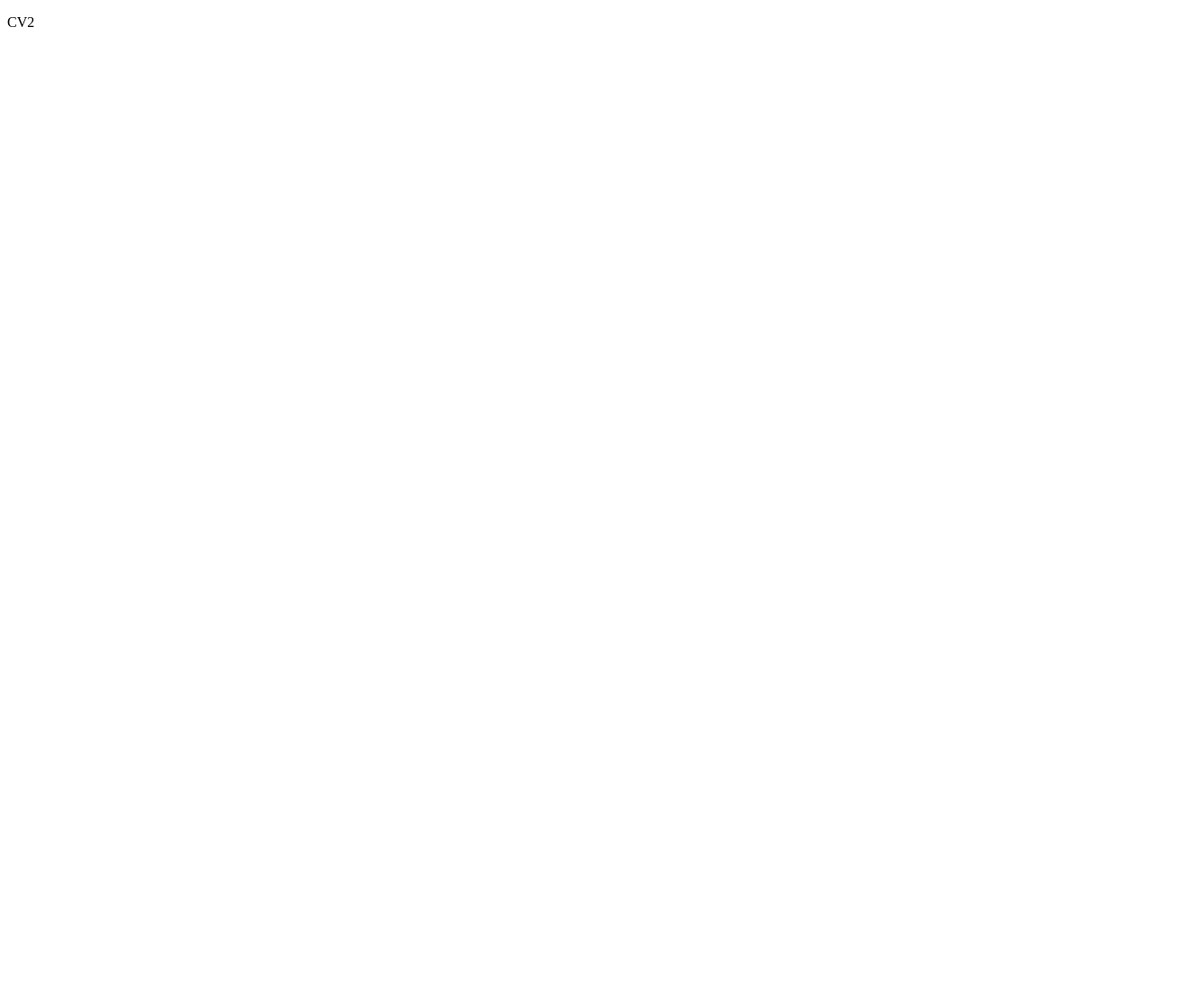
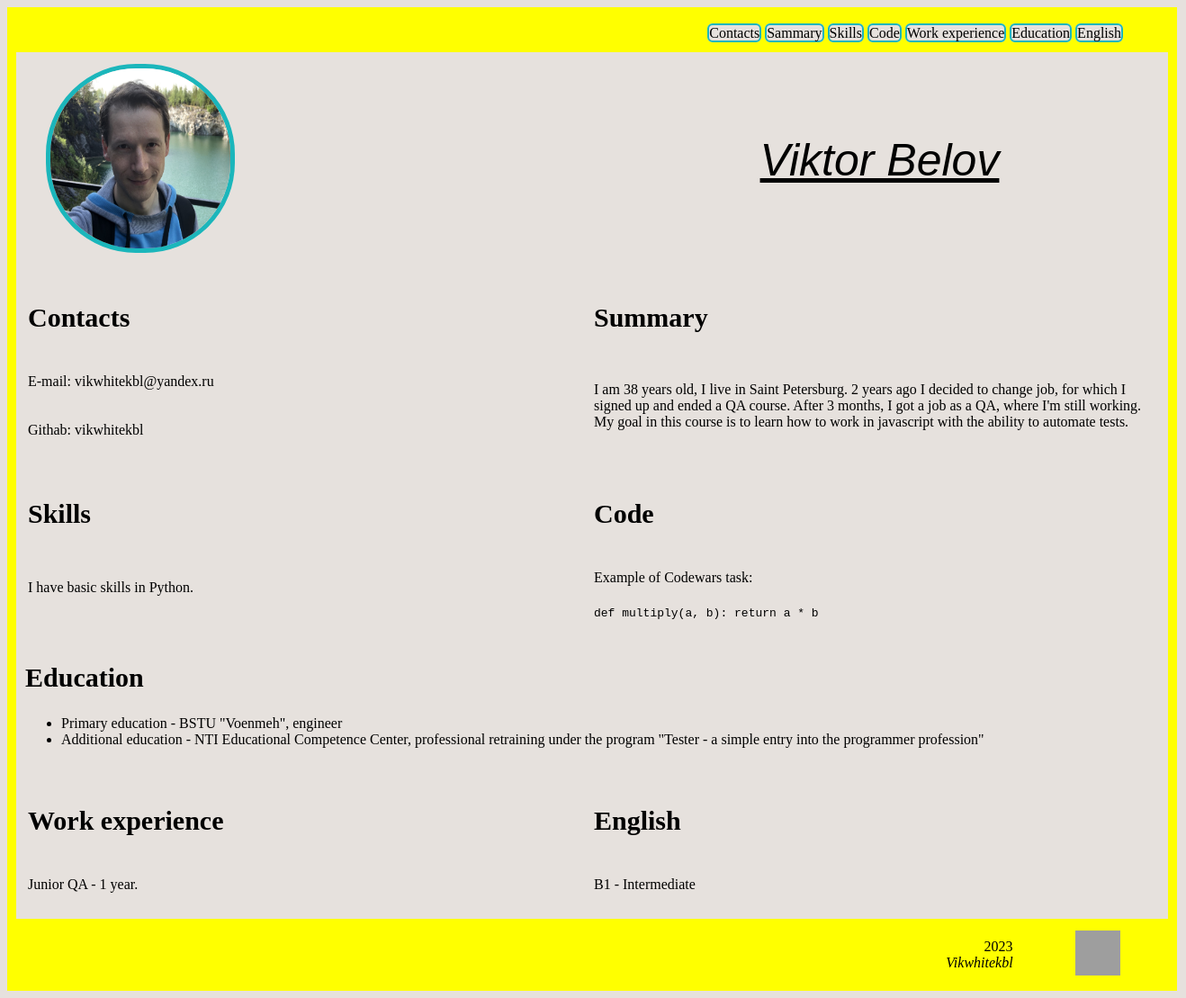
Before and after one commit to Vikwhitekbl/rsschool-cv, a plain HTML site: page index.html in a window 1280 px wide. Shown: the whole page at 90% size, 1318 px wide, since content can reach past the window. Before the commit the page ends 800 px from the top, so only its background shows below. Drawn offline with Linux system fonts and the light colour scheme; grey boxes are pictures that could not be loaded; files whose address does not match are found by name.

Commit message:
fix: update html file

```diff
--- a/index.html
+++ b/index.html
@@ -4,8 +4,95 @@
     <meta charset="UTF-8">
     <meta name="viewport" content="width=device-width, initial-scale=1.0">
     <title>CV2</title>
+    <link href="style.css" rel="stylesheet">
 </head>
 <body>
-    <p>CV2</p>
+    <header>
+        <nav class="background1">
+            <span><a class="woline" href="Contacts">Contacts</a></span>
+            <span><a class="woline" href="Summary">Sammary</a></span>
+            <span><a class="woline" href="Skills">Skills</a></span>
+            <span><a class="woline" href="Code">Code</a></span>
+            <span><a class="woline" href="Work experience">Work experience</a></span>
+            <span><a class="woline" href="Education">Education</a></span>
+            <span><a class="woline" href="English">English</a></span>
+        </nav>
+    <header>
+    <main>
+        <div style="padding: 0 0 0 20px;">
+            <table class="table">
+                <tr>
+                    <td style="width: 50%;"><img src="C:\Users\vbelov\rsschool-cv\2020-06-06.jpeg" alt="Photo" width="200" height="200" class="round"></td>
+                    <td style="width: 50%;"><h1 class="header1">Viktor Belov</h1></td>
+                </tr>
+            </table>
+        </div>
+        <div>
+            <table class="table">
+                <tr>
+                    <td style="width: 50%;"><h2 class="header2">Contacts</h2></td>
+                    <td style="width: 50%;"><h2 class="header2">Summary</h2></td>
+                </tr>
+                <tr>
+                    <td><p>E-mail: vikwhitekbl@yandex.ru</p></td>
+                    <td rowspan="2"><p>I am 38 years old, I live in Saint Petersburg. 2 years ago I decided to change job, for which I signed up and ended a QA course. After 3 months, I got a job as a QA, where I'm still working. My goal in this course is to learn how to work in javascript with the ability to automate tests.</p></td>
+                </tr>
+                <tr>
+                    <td><p>Githab: vikwhitekbl</p></td>
+                </tr>
+            </table>
+        </div>
+        <div>
+            <table class="table">
+                <tr>
+                    <td style="width: 50%;"><h2 class="header2">Skills</h2></td>
+                    <td style="width: 50%;"><h2 class="header2">Code</h2></td>
+                </tr>
+                <tr>
+                    <td rowspan="2"><p>I have basic skills in Python.</p></td>
+                    <td><p>Example of Codewars task:</p></td>
+                </tr>
+                <tr>
+                    <td><code>
+                            def multiply(a, b):
+                            return a * b
+                        </code>
+                    </td>
+                </tr>
+            </table>
+        </div>
+        <div class="table">
+            <h2 class="header2">Education</h2>
+            <ul>
+                <li>Primary education - BSTU "Voenmeh", engineer</li>
+                <li>Additional education - NTI Educational Competence Center, professional retraining under the program "Tester - a simple entry into the programmer profession"</li>
+            </ul>
+        </div>
+        <div>
+            <table class="table">
+                <tr>
+                    <td style="width: 50%;"><h2 class="header2">Work experience</h2></td>
+                    <td style="width: 50%;"><h2 class="header2">English</h2></td>
+                </tr>
+                <tr>
+                    <td><p>Junior QA - 1 year.</p></td>
+                    <td><p>B1 - Intermediate</p></td>
+                </tr>
+            </table>
+        </div>
+    </main>
+    <footer>
+        <table class="background2">
+            <tr>
+                <td style="width: 90%;">
+                    <time datetime="2023-07-04">2023</time>
+                    <address>
+                        <span>Vikwhitekbl</span>
+                    </address>
+                </td>
+                <td style="width: 10%;"><a href="https://rs.school/js/"><img src="https://rs.school/images/rs_school_js.svg" alt="RS-School-logo" width="50" height="50"></a></td>
+            </tr>
+        </table>
+    </footer>
 </body>
 </html>
```
